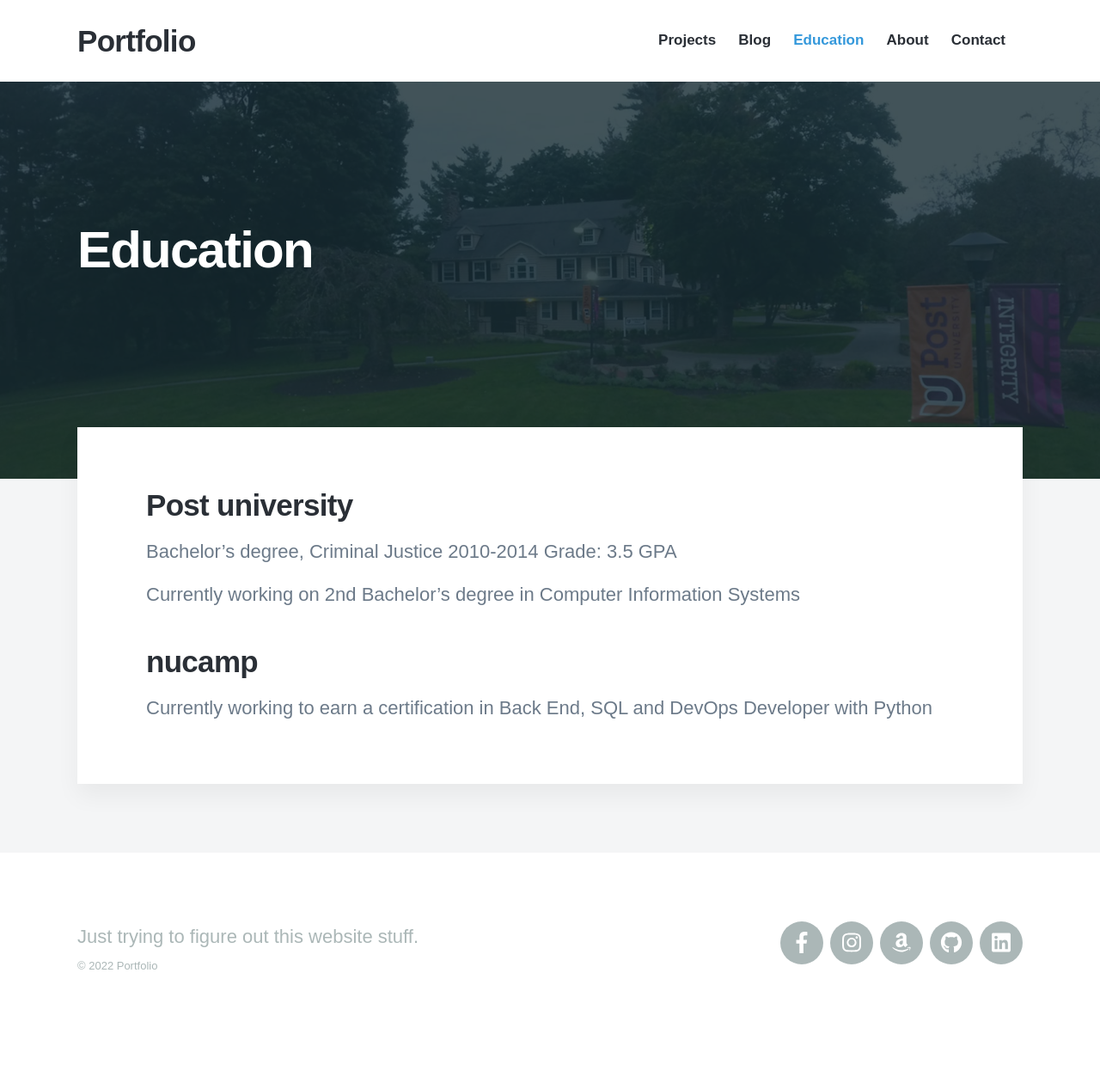
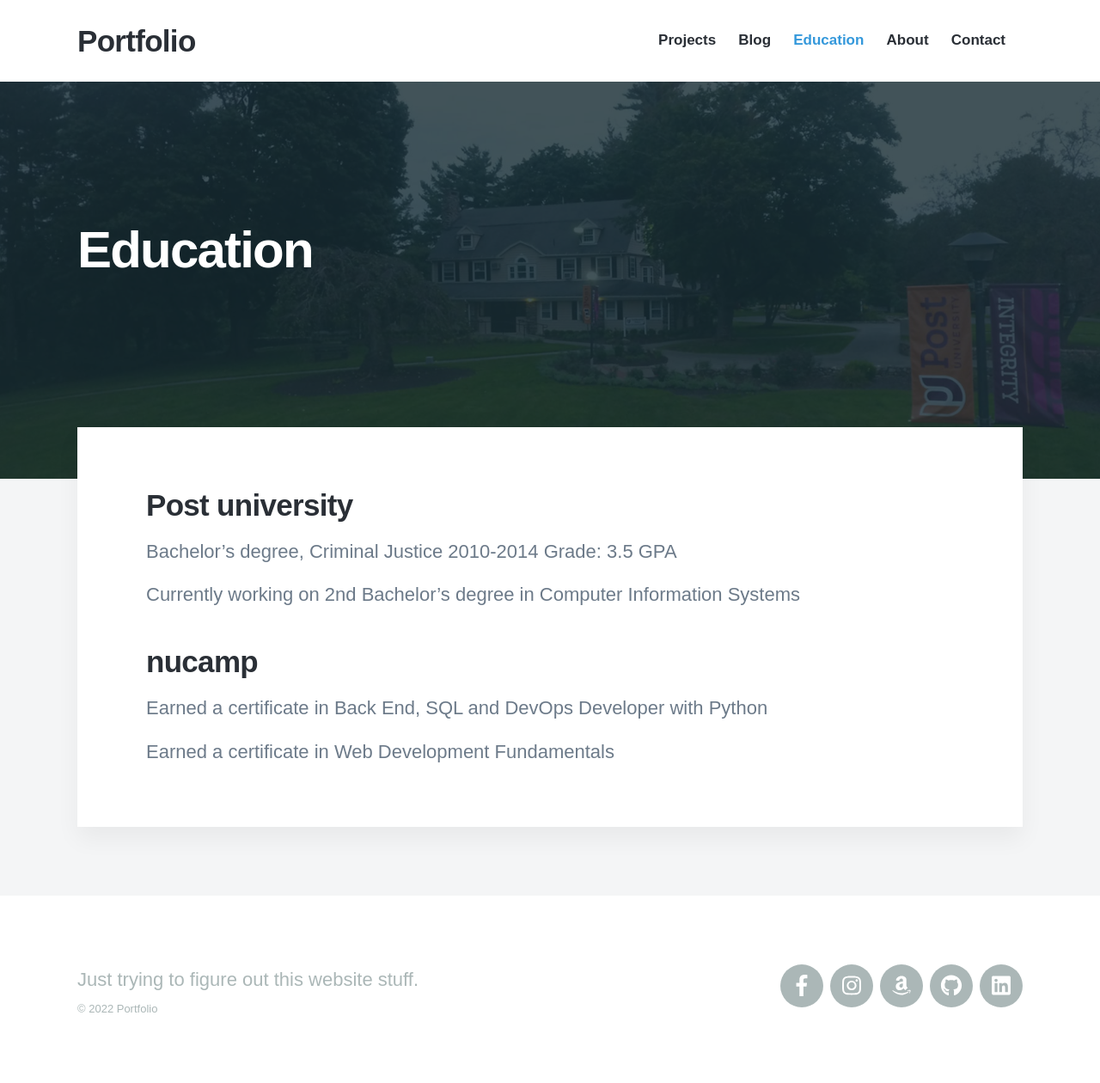
Before and after one commit to jcsodenkamp/jcsodenkamp.github.io, a Jekyll site: the page built from _pages/education.md, in a window 1280 px wide. Shown: the whole page at 86% size. Built offline with Jekyll 4.4.1, drawn with Linux system fonts in a browser that asks for light colours; nearby versions of some CDN libraries; some web fonts are replaced; before the commit the page ends 1210 px from its top, so only the background shows below that.

Commit message:
Update education.md

```diff
--- a/_pages/education.md
+++ b/_pages/education.md
@@ -15,4 +15,6 @@ Currently working on 2nd Bachelor's degree in Computer Information Systems
 
 ## nucamp
 
-Currently working to earn a certification in Back End, SQL and DevOps Developer with Python
+Earned a certificate in Back End, SQL and DevOps Developer with Python
+
+Earned a certificate in Web Development Fundamentals
```
